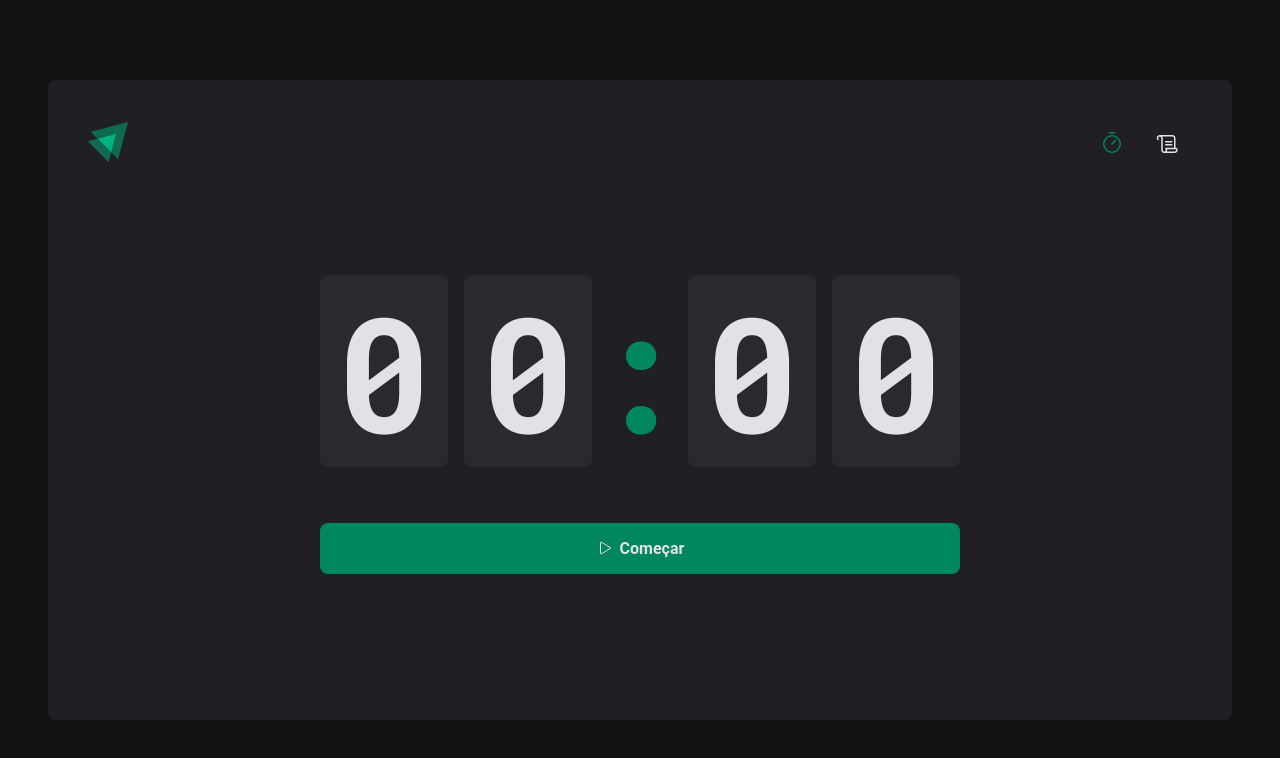
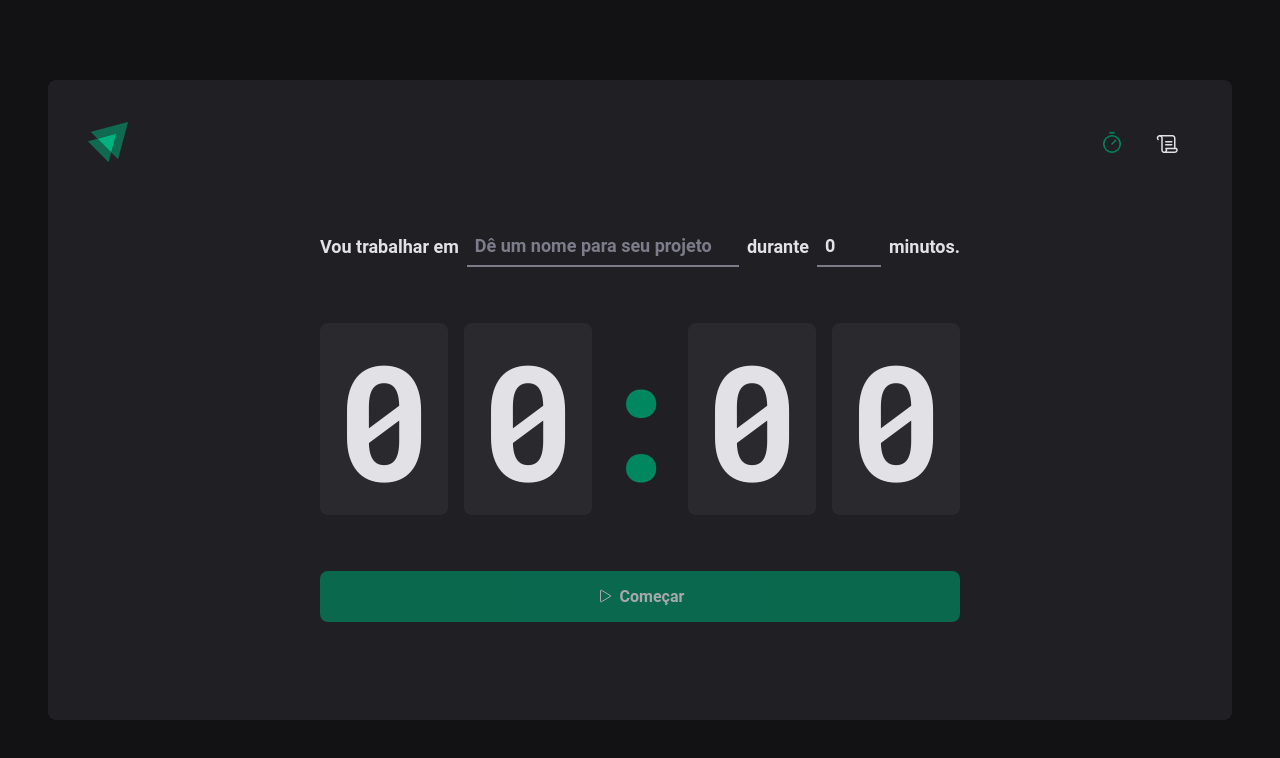
Before and after one commit to gabrielCesarino/pomodoroTimer, a React (Vite) app: page / in a window 1280 px wide. Shown: the top 758 px of the page. Built offline with nearby package versions, Linux system fonts and the light colour scheme.

Commit message:
refactor: refactoring and adding context API to the form

```diff
--- a/src/pages/Home/components/Countdown/index.tsx
+++ b/src/pages/Home/components/Countdown/index.tsx
@@ -1,12 +1,16 @@
 import { differenceInSeconds } from 'date-fns'
-import { useContext, useEffect, useState } from 'react'
+import { useContext, useEffect } from 'react'
 import { CyclesContext } from '../..'
 import { CountdownContainer, Separator } from './styles'
 
 export function Countdown() {
-  const { activeCycle, activeCycleId, markCurrentCycleAsFinished } =
-    useContext(CyclesContext)
-  const [amountSecondsPassed, setAmountSecondsPassed] = useState(0)
+  const {
+    activeCycle,
+    activeCycleId,
+    markCurrentCycleAsFinished,
+    amountSecondsPassed,
+    setSecondsPassed,
+  } = useContext(CyclesContext)
 
   const totalSeconds = activeCycle ? activeCycle.minutesAmount * 60 : 0
 
@@ -22,11 +26,11 @@
 
         if (secondsDifference >= totalSeconds) {
           markCurrentCycleAsFinished()
-          setAmountSecondsPassed(totalSeconds)
+          setSecondsPassed(totalSeconds)
 
           clearInterval(interval)
         } else {
-          setAmountSecondsPassed(secondsDifference)
+          setSecondsPassed(secondsDifference)
         }
       }, 1000)
     }
--- a/src/pages/Home/components/NewCycleForm/index.tsx
+++ b/src/pages/Home/components/NewCycleForm/index.tsx
@@ -1,21 +1,11 @@
 import { FormContainer, MinutesAmountInput, TaskInput } from './styles'
-import { useForm } from 'react-hook-form'
-import * as zod from 'zod'
-import { zodResolver } from '@hookform/resolvers/zod'
+import { useFormContext } from 'react-hook-form'
+import { useContext } from 'react'
+import { CyclesContext } from '../..'
 
 export function NewCycleForm() {
-  const newCycleFormValidationSchema = Zod.object({
-    task: zod.string().min(1, 'Informe a tarefa'),
-    minutesAmount: zod.number().min(5).max(60),
-  })
-
-  const { register, handleSubmit, watch, reset } = useForm<NewCycleFormData>({
-    resolver: zodResolver(newCycleFormValidationSchema),
-    defaultValues: {
-      task: '',
-      minutesAmount: 0,
-    },
-  })
+  const { activeCycle } = useContext(CyclesContext)
+  const { register } = useFormContext()
 
   return (
     <FormContainer>
--- a/src/pages/Home/index.tsx
+++ b/src/pages/Home/index.tsx
@@ -1,18 +1,21 @@
 import { HandPalm, Play } from 'phosphor-react'
-
 import * as zod from 'zod'
-import { createContext, useEffect, useState } from 'react'
-import { differenceInSeconds } from 'date-fns'
+import { zodResolver } from '@hookform/resolvers/zod'
+import { createContext, useState } from 'react'
+import { NewCycleForm } from './components/NewCycleForm'
+import { Countdown } from './components/Countdown'
+import { useForm, FormProvider } from 'react-hook-form'
 
 import {
   HomeContainer,
   StartCountdownButton,
   StopCountdownButton,
 } from './styles'
-import { NewCycleForm } from './components/NewCycleForm'
-import { Countdown } from './components/Countdown'
 
-// controlled / uncontrolled
+const newCycleFormValidationSchema = zod.object({
+  task: zod.string().min(1, 'Informe a tarefa'),
+  minutesAmount: zod.number().min(5).max(60),
+})
 
 type NewCycleFormData = zod.infer<typeof newCycleFormValidationSchema>
 
@@ -28,7 +31,9 @@
 interface CyclesContextType {
   activeCycle: Cycle | undefined
   activeCycleId: string | null
+  amountSecondsPassed: number
   markCurrentCycleAsFinished: () => void
+  setSecondsPassed: (seconds: number) => void
 }
 
 export const CyclesContext = createContext({} as CyclesContextType)
@@ -36,8 +41,23 @@
 export function Home() {
   const [cycles, setCycles] = useState<Cycle[]>([])
   const [activeCycleId, setActiveCycleId] = useState<string | null>(null)
+  const [amountSecondsPassed, setAmountSecondsPassed] = useState(0)
+
+  const newCycleForm = useForm<NewCycleFormData>({
+    resolver: zodResolver(newCycleFormValidationSchema),
+    defaultValues: {
+      task: '',
+      minutesAmount: 0,
+    },
+  })
+
+  const { handleSubmit, watch, reset } = newCycleForm
 
   const activeCycle = cycles.find((cycle) => cycle.id === activeCycleId)
+
+  function setSecondsPassed(seconds: number) {
+    setAmountSecondsPassed(seconds)
+  }
 
   function markCurrentCycleAsFinished() {
     setCycles((state) =>
@@ -51,20 +71,20 @@
     )
   }
 
-  // function handleCreateNewCycle(data: NewCycleFormData) {
-  //   const newCycle: Cycle = {
-  //     id: String(new Date().getTime()),
-  //     task: data.task,
-  //     minutesAmount: data.minutesAmount,
-  //     startDate: new Date(),
-  //   }
+  function handleCreateNewCycle(data: NewCycleFormData) {
+    const newCycle: Cycle = {
+      id: String(new Date().getTime()),
+      task: data.task,
+      minutesAmount: data.minutesAmount,
+      startDate: new Date(),
+    }
 
-  //   setCycles((state) => [...state, newCycle])
-  //   setActiveCycleId(newCycle.id)
-  //   setAmountSecondsPassed(0)
+    setCycles((state) => [...state, newCycle])
+    setActiveCycleId(newCycle.id)
+    setAmountSecondsPassed(0)
 
-  //   reset()
-  // }
+    reset()
+  }
 
   function handleInterruptCycle() {
     setCycles((state) =>
@@ -80,16 +100,24 @@
     setActiveCycleId(null)
   }
 
-  // const task = watch('task')
-  // const isSubmitDisabled = !task
+  const task = watch('task')
+  const isSubmitDisabled = !task
 
   return (
     <HomeContainer>
-      <form /* onSubmit={handleSubmit(handleCreateNewCycle)} */>
+      <form onSubmit={handleSubmit(handleCreateNewCycle)}>
         <CyclesContext.Provider
-          value={{ activeCycle, activeCycleId, markCurrentCycleAsFinished }}
+          value={{
+            activeCycle,
+            activeCycleId,
+            markCurrentCycleAsFinished,
+            amountSecondsPassed,
+            setSecondsPassed,
+          }}
         >
-          {/* <NewCycleForm /> */}
+          <FormProvider {...newCycleForm}>
+            <NewCycleForm />
+          </FormProvider>
           <Countdown />
 
           {activeCycle ? (
@@ -98,9 +126,7 @@
               Interromper
             </StopCountdownButton>
           ) : (
-            <StartCountdownButton
-              /* disabled={isSubmitDisabled} */ type="submit"
-            >
+            <StartCountdownButton disabled={isSubmitDisabled} type="submit">
               <Play />
               Começar
             </StartCountdownButton>
```
